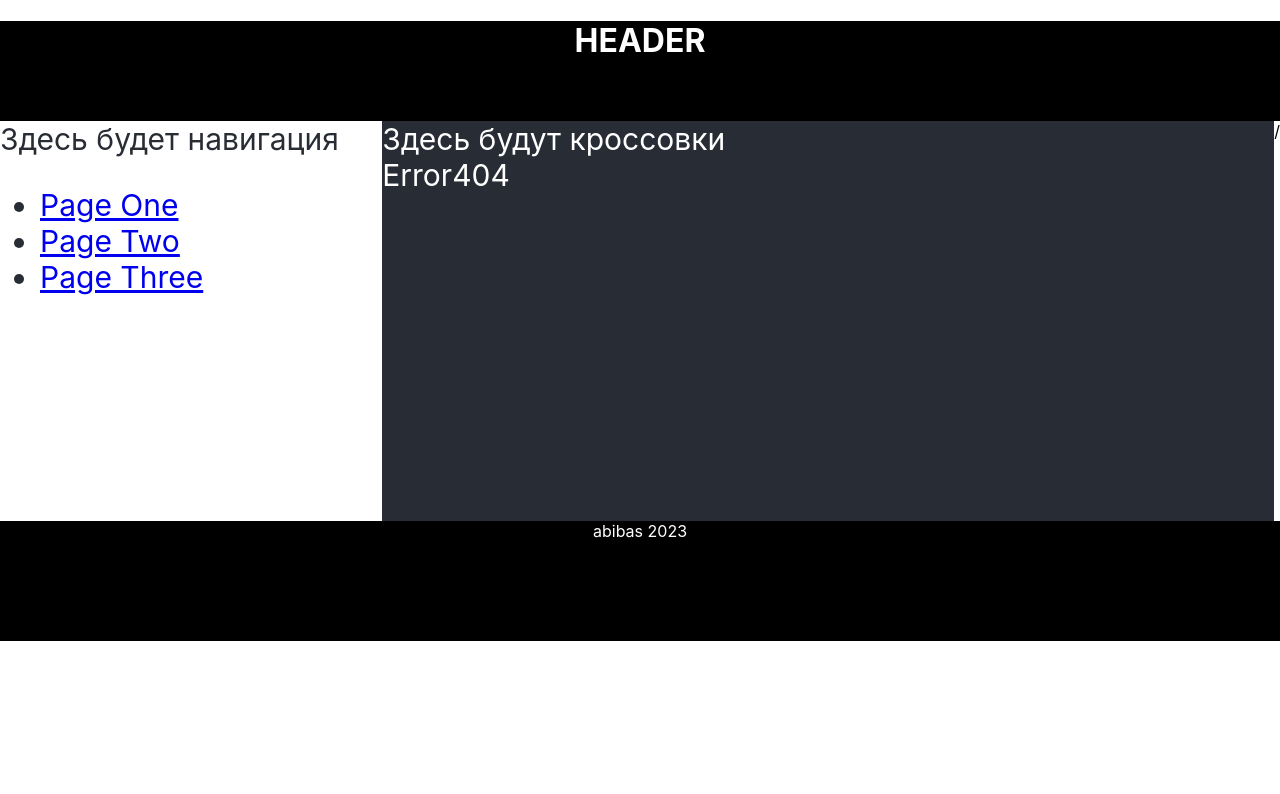
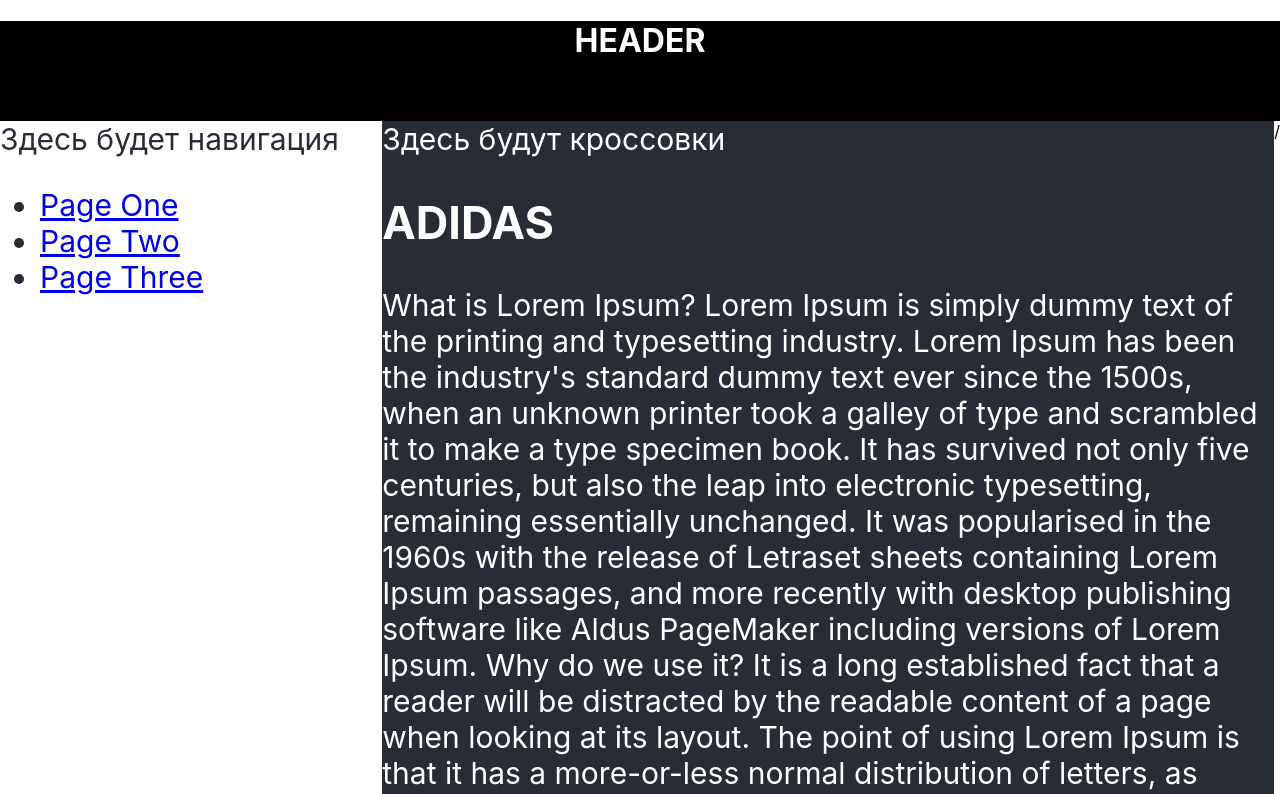
Before and after one commit to KristinaFinck/Routing, a React (Create React App) app: page /page-one in a window 1280 px wide. Before the commit this address led to /error404. Shown: the top 794 px of the page. Built offline with nearby package versions, Linux system fonts and the light colour scheme.

Commit message:
part 2 Navigate

```diff
--- a/src/App.tsx
+++ b/src/App.tsx
@@ -25,7 +25,8 @@
                 <div className={styles.content}>
                     Здесь будут кроссовки
                     <Routes>
-                        <Route path="/" element={<PageOne/>}/>
+                        <Route path="/" element={<Navigate to={"/page-one"}/>}/>
+                        <Route path="/page-one" element={<PageOne/>}/>
                         <Route path="/page-two" element={<PageTwo/>}/>
                         <Route path="/page-three" element={<PageThree/>}/>
                         <Route path="/error404" element={<Error404/>}/>
```
